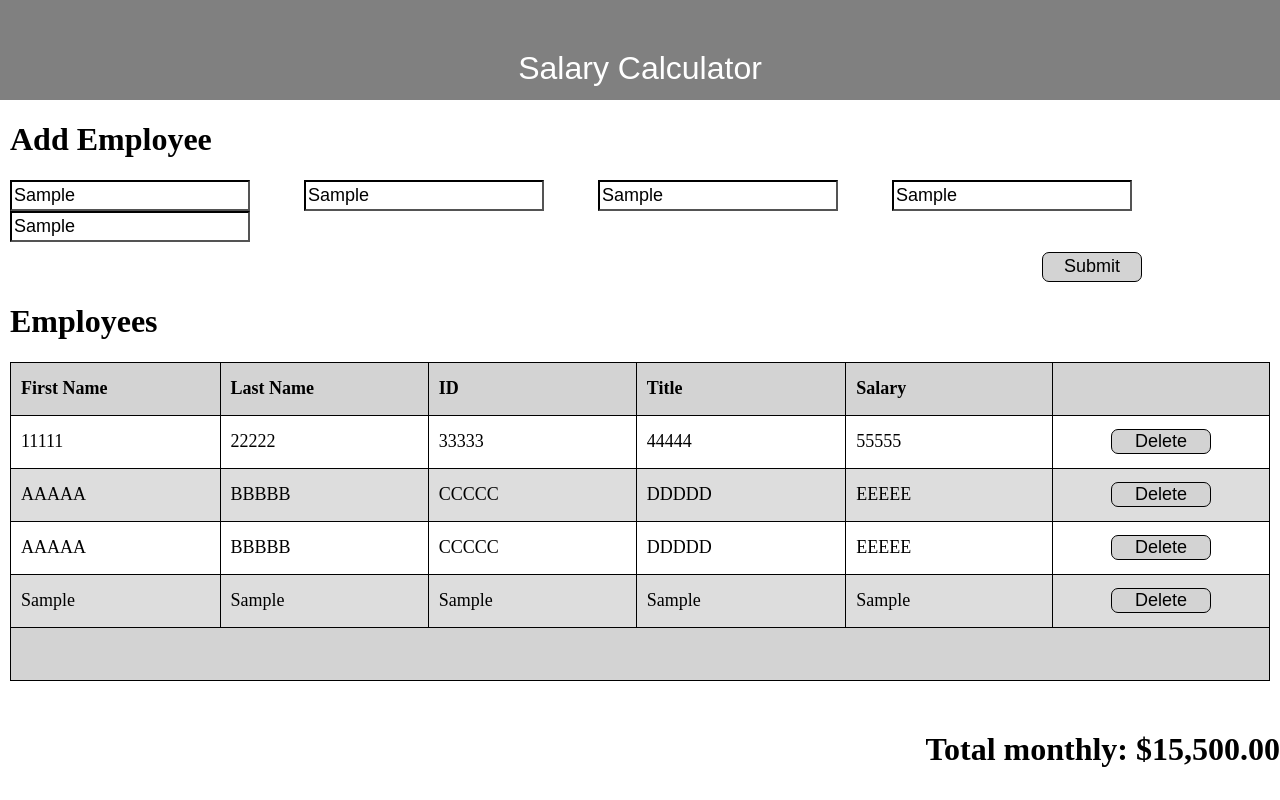
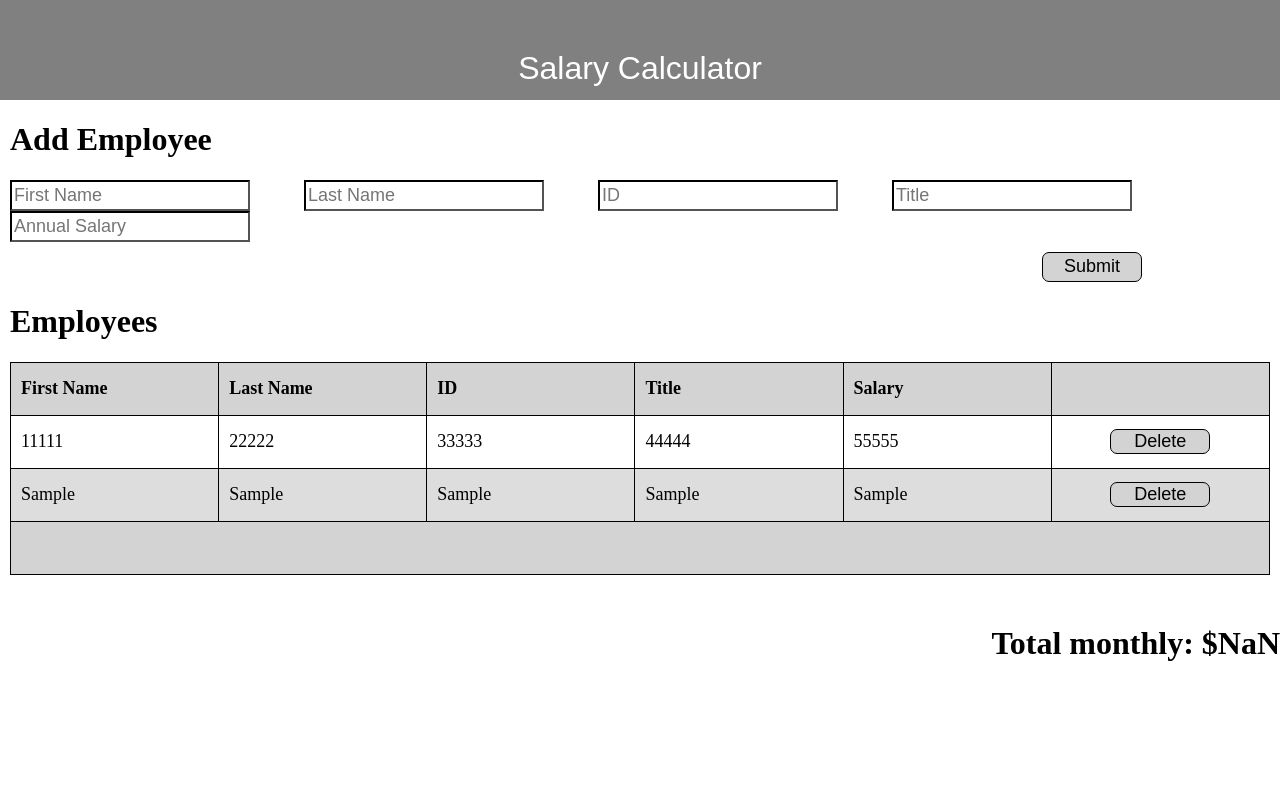
Before and after one commit to zenolook123/weekend-jquery-salary-calculator, a plain HTML site: page index.html in a window 1280 px wide. Both pictures are taken after typing "Sample", "Sample", "Sample", "Sample", "Sample" into the empty fields and a click on the button "Submit". Drawn offline with Linux system fonts and the light colour scheme.

Commit message:
base mode
completion of base mode requirements

```diff
--- a/index.html
+++ b/index.html
@@ -46,25 +46,6 @@
             <td class="table-data-entry">44444</td>
             <td class="table-data-entry">55555</td>
             <td id = "delete-td"><button id = "delete-button">Delete</button></td>
-          </tr>
-          <tr>
-            <td class="table-data-entry">AAAAA</td>
-            <td class="table-data-entry">BBBBB</td>
-            <td class="table-data-entry">CCCCC</td>
-            <td class="table-data-entry">DDDDD</td>
-            <td class="table-data-entry"">EEEEE</td>
-            <td id = "delete-td"><button id = "delete-button">Delete</button></td>
-            </td>
-          </tr>
-          <tr>
-            <td class="table-data-entry">AAAAA</td>
-            <td class="table-data-entry">BBBBB</td>
-            <td class="table-data-entry">CCCCC</td>
-            <td class="table-data-entry">DDDDD</td>
-            <td class="table-data-entry">EEEEE</td>
-            <td id = "delete-td"><button id = "delete-button">Delete</button></td>
-            </td>
-          </tr>
         </tbody>
         <tfoot>
             <tr>
@@ -74,7 +55,7 @@
       </table>
 </div>
 <div id = "bottom-div">
-    <footer><h1>Total monthly: $15,500.00</h1></footer>
+    <footer><h1>Total monthly: $<span id="monthly-total">15500</span></h1></footer>
 </div>
 </body>
 </html>
--- a/script.js
+++ b/script.js
@@ -1,6 +1,13 @@
 $(document).ready(getReady)
 
+      let monthlyTotal = 0
+
+
     function getReady(){
+
+      monthlyTotal = (($('#monthly-total').text())* 1)
+      checkMonthlyTotal
+
     $('#submit-button').click( function() {
       var firstName = $('input[placeholder="First Name"]').val();
       var lastName = $('input[placeholder="Last Name"]').val();
@@ -18,6 +25,38 @@ $(document).ready(getReady)
         '</tr>';
 
       $('table tbody').append(newTableRow);
+
+
+      console.log(salary = (salary)* 1)
+
+      $('#monthly-total').text(salary += monthlyTotal)
+      monthlyTotal = (($('#monthly-total').text())* 1)
+
+      checkMonthlyTotal()
+
+      $('input[placeholder="First Name"]').val('');
+      $('input[placeholder="Last Name"]').val('');
+      $('input[placeholder="ID"]').val('');
+      title = $('input[placeholder="Title"]').val('');
+      $('input[placeholder="Annual Salary"]').val('');
+
     }
     )
+
+    function checkMonthlyTotal() {
+      if (monthlyTotal > 20000) {
+        console.log(monthlyTotal)
+        $("#bottom-div").replaceWith(`<div id = "bottom-div-r"><footer><h1>Total monthly: $<span id="monthly-total">${monthlyTotal}</span></h1></footer></div>`)
+      }
+      if (monthlyTotal < 20000) {
+        console.log(monthlyTotal)
+        $("#bottom-div-r").replaceWith(`<div id = "bottom-div"><footer><h1>Total monthly: $<span id="monthly-total">${monthlyTotal}</span></h1></footer></div>`)
+      }
     }
+
+  $('tbody').on("click", "#delete-button", deleteRow)
+    }
+
+    function deleteRow(){
+      $(this).parent().parent().remove()
+    }
--- a/styles.css
+++ b/styles.css
@@ -102,3 +102,9 @@ table {
     text-align: right;
     margin-top: 50px;
   }
+
+  #bottom-div-r {
+    text-align: right;
+    margin-top: 50px;
+    background-color: red;
+  }
```
